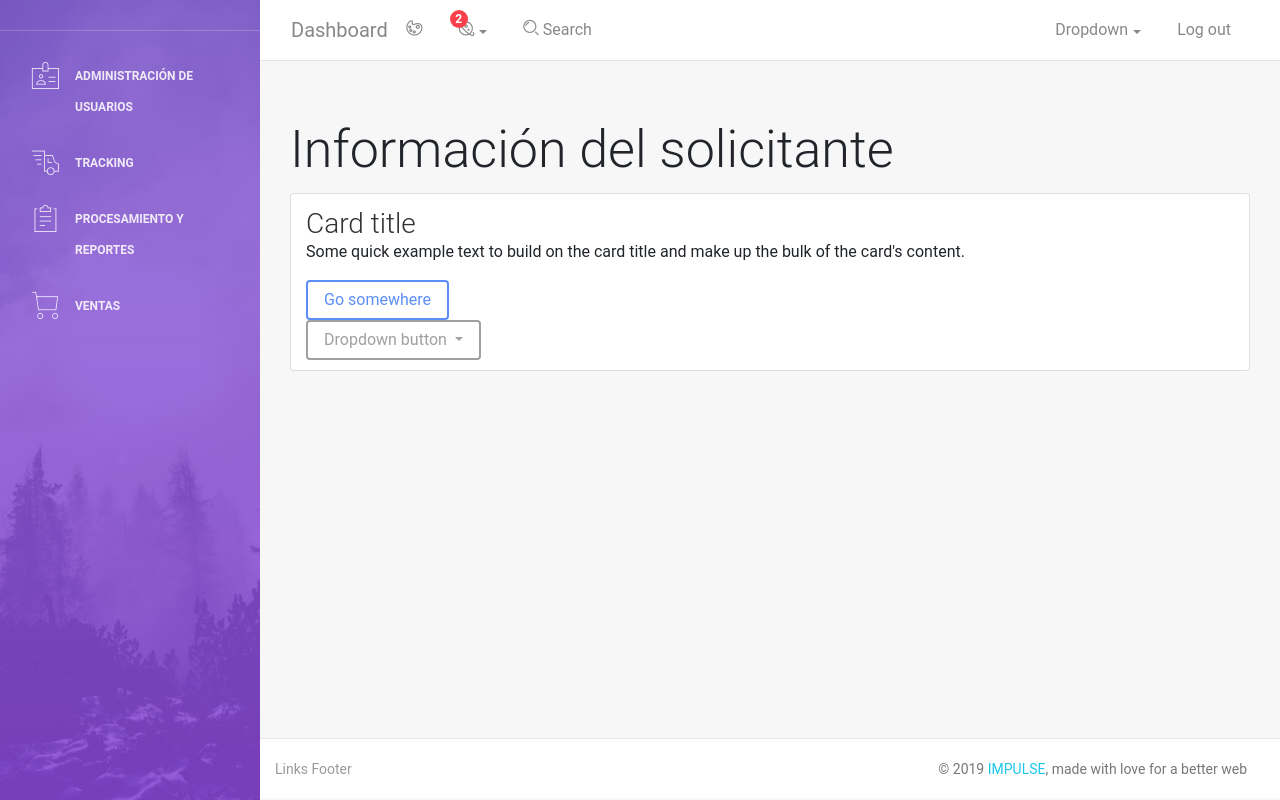
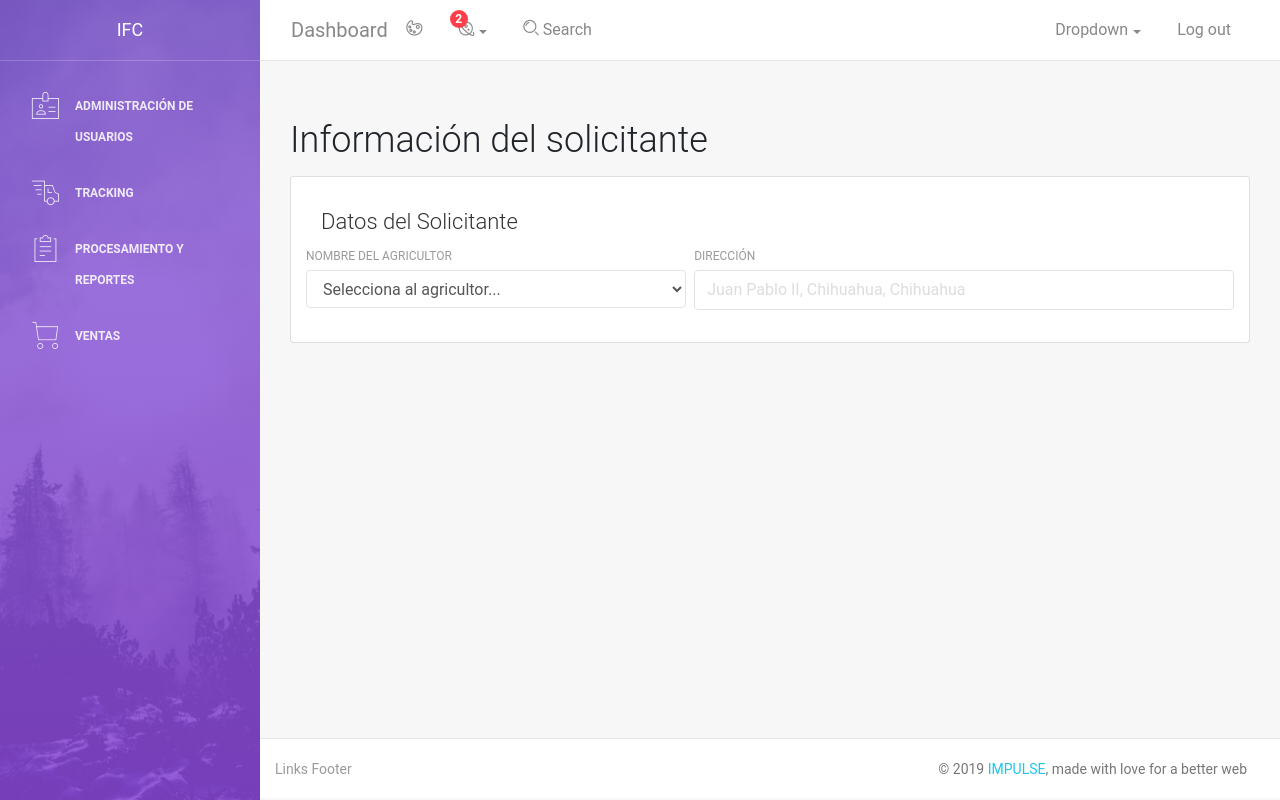
Before and after one commit to ArturoGuevara/Voyager_2, a Django app: page /procesamiento_reportes/ in a window 1280 px wide. Run offline with Django 3.2, Linux system fonts and the light colour scheme; some libraries are stand-ins or nearby versions.

Commit message:
Agregar campos a forma

```diff
--- a/voyager/procesamiento_reportes/templates/procesamiento_reportes/index.html
+++ b/voyager/procesamiento_reportes/templates/procesamiento_reportes/index.html
@@ -7,21 +7,38 @@
 
 {% block content %}
 
-<h1>Información del solicitante</h1>
+<h2>Información del solicitante</h2>
 
-<div class="card">
-  <div class="card-body">
-    <h3 class="card-title">Card title</h3>
-    <p class="card-text">Some quick example text to build on the card title and make up the bulk of the card's content.</p>
-    <a href="#" class="btn btn-primary">Go somewhere</a>
-    <div class="dropdown">
-      <button class="btn btn-secondary dropdown-toggle" type="button" id="dropdownMenuButton" data-toggle="dropdown">
-        Dropdown button
-      </button>
-      <div class="dropdown-menu" aria-labelledby="dropdownMenuButton">
-        <a class="dropdown-item" href="#">Action</a>
-        <a class="dropdown-item" href="#">Another action</a>
-        <a class="dropdown-item" href="#">Something else here</a>
+<div class="row">
+  <div class="col-md-12">
+    <div class="card">
+      <div class="card-body">
+        <div class="card-header">
+          <h4 class="card-title">Datos del Solicitante</h4>
+        </div>
+        <form>
+          <div class="row">
+            <div class="col-md-5 pr-1">
+              <div class="form-group">
+                  <label>Nombre del Agricultor</label>
+                  <select class="form-control" id="" required>
+                    <option selected value="" disabled>Selecciona al agricultor...</option>
+                    <option>1</option>
+                    <option>2</option>
+                    <option>3</option>
+                    <option>4</option>
+                    <option>5</option>
+                  </select>
+              </div>
+            </div>
+            <div class="col-md-7 pl-1">
+              <div class="form-group">
+                <label>Dirección</label>
+                <input type="text" class="form-control" placeholder="Juan Pablo II, Chihuahua, Chihuahua" value="" id="" required>
+              </div>
+            </div>
+          </div>
+        </form>
       </div>
     </div>
   </div>
--- a/voyager/root/templates/root/sidebar.html
+++ b/voyager/root/templates/root/sidebar.html
@@ -6,6 +6,7 @@
         <div class="logo">
             <a href="#" class="simple-text">
                 <!-- Name Dashboard Here -->
+                IFC
             </a>
         </div>
         <ul class="nav">
```
